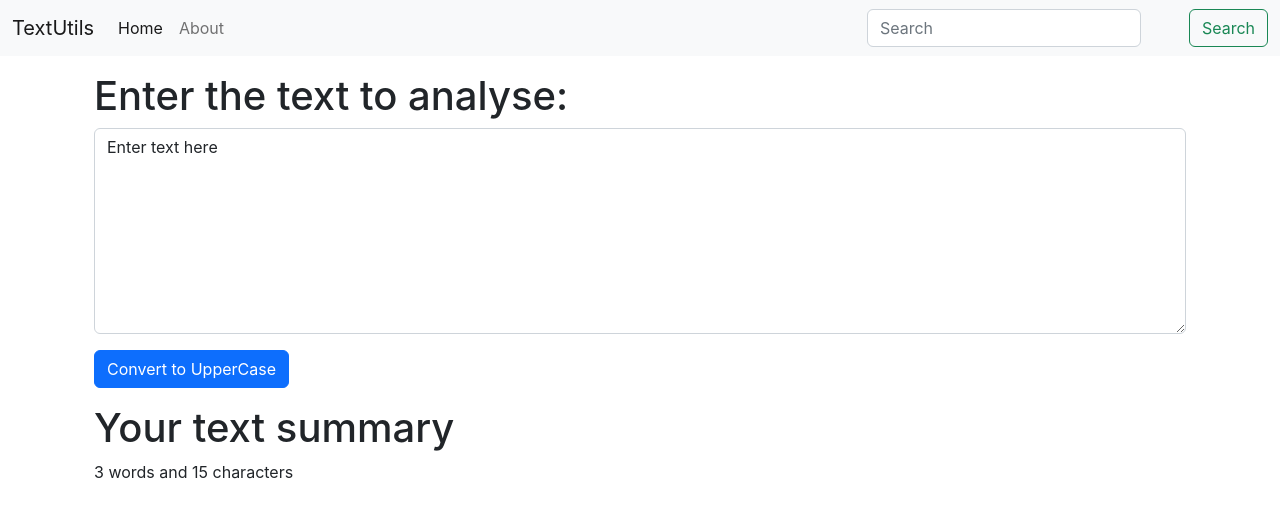
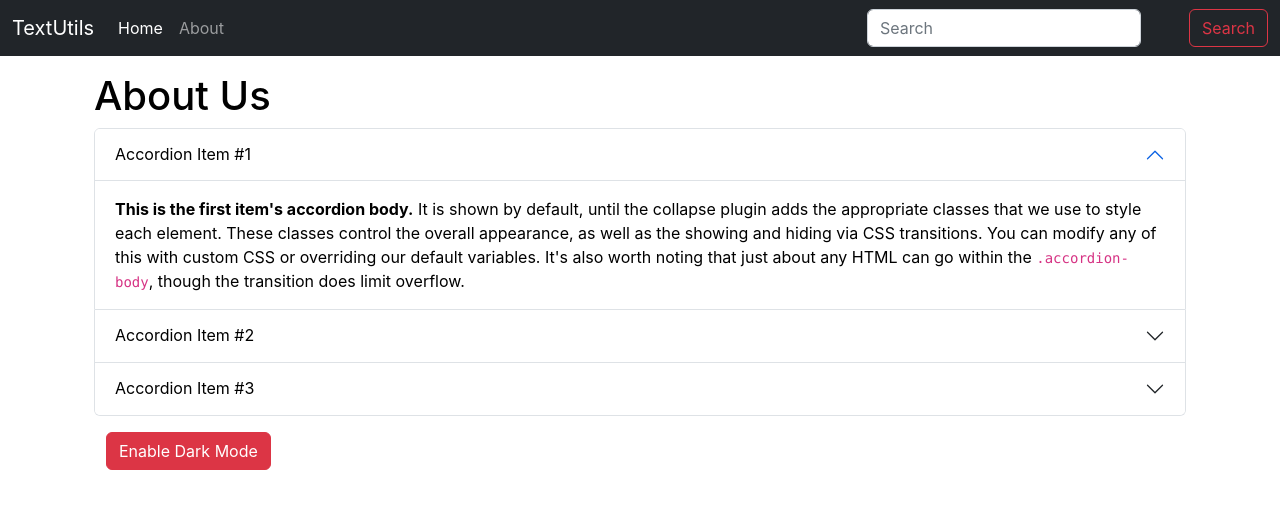
Before and after one commit to AdityaMoudgil/textutils, a React (Create React App) app: page / in a window 1280 px wide. Shown: the top 518 px of the page. Built offline with nearby package versions, Linux system fonts and the light colour scheme.

Commit message:
Dark Light Mode

```diff
--- a/public/index.html
+++ b/public/index.html
@@ -18,6 +18,6 @@
   <body>
     <noscript>You need to enable JavaScript to run this app.</noscript>
     <div id="root"></div>
-    <script src="https://cdn.jsdelivr.net/npm/@popperjs/core@2.11.6/dist/umd/popper.min.js" integrity="sha384-oBqDVmMz9ATKxIep9tiCxS/Z9fNfEXiDAYTujMAeBAsjFuCZSmKbSSUnQlmh/jp3" crossorigin="anonymous"></script>
+    <script src="https://cdn.jsdelivr.net/npm/bootstrap@5.2.3/dist/js/bootstrap.bundle.min.js" integrity="sha384-kenU1KFdBIe4zVF0s0G1M5b4hcpxyD9F7jL+jjXkk+Q2h455rYXK/7HAuoJl+0I4" crossorigin="anonymous"></script>
   </body>
 </html>
--- a/src/App.js
+++ b/src/App.js
@@ -1,7 +1,8 @@
 //import logo from './logo.svg';
 import './App.css';
+import About from './Components/About';
 import Navbar from './Components/Navbar';
-import TextForm from './Components/TextForm';
+//import TextForm from './Components/TextForm';
 
 
 function App() {
@@ -11,7 +12,8 @@
       {/* <Navbar/> */}
       <Navbar title="TextUtils" />
       <div className="container my-3">
-      <TextForm  heading="Enter the text to analyse:" />
+      {/* <TextForm  heading="Enter the text to analyse:" /> */}
+      <About/>
       </div>
 
           </>
--- /dev/null
+++ b/src/Components/About.js
@@ -0,0 +1,87 @@
+import React,{useState} from 'react'
+
+export default function About() {
+
+    // let myStyle={
+    //     color: "white",
+    //     backgroundColor: "black"
+    // }
+
+    const [myStyle, setMyStyle] = useState({
+        color: 'black',
+        backgroundColor: 'white'
+    })
+
+    const[btnText, setbtnText] = useState("Enable Dark Mode")
+
+    const toggleStyle = ()=>
+    {
+        if(myStyle.color === 'black'){
+            setMyStyle({
+                color: 'white',
+                backgroundColor: 'black',
+                border: '1px solid red'
+            })
+            setbtnText("Enable Light Mode")
+        }
+
+        else
+        {
+            setMyStyle({
+                color: 'black',
+                backgroundColor: 'white'
+            })
+            setbtnText("Enable Dark Mode")
+        }
+    }
+
+  return (
+    <div className="container" style={myStyle}>
+        <h1 className='my-2'>About Us</h1>
+      <div className="accordion" id="accordionExample" style={myStyle}>
+  <div className="accordion-item" style={myStyle}>
+    <h2 className="accordion-header" id="headingOne">
+      <button className="accordion-button" style={myStyle} type="button" data-bs-toggle="collapse" data-bs-target="#collapseOne" aria-expanded="true" aria-controls="collapseOne">
+        Accordion Item #1
+      </button>
+    </h2>
+    <div id="collapseOne" className="accordion-collapse collapse show" aria-labelledby="headingOne" data-bs-parent="#accordionExample">
+      <div className="accordion-body">
+        <strong>This is the first item's accordion body.</strong> It is shown by default, until the collapse plugin adds the appropriate classes that we use to style each element. These classes control the overall appearance, as well as the showing and hiding via CSS transitions. You can modify any of this with custom CSS or overriding our default variables. It's also worth noting that just about any HTML can go within the <code>.accordion-body</code>, though the transition does limit overflow.
+      </div>
+    </div>
+  </div>
+  <div className="accordion-item" style={myStyle}>
+    <h2 className="accordion-header" id="headingTwo">
+      <button className="accordion-button collapsed" style={myStyle} type="button" data-bs-toggle="collapse" data-bs-target="#collapseTwo" aria-expanded="false" aria-controls="collapseTwo">
+        Accordion Item #2
+      </button>
+    </h2>
+    <div id="collapseTwo" className="accordion-collapse collapse" aria-labelledby="headingTwo" data-bs-parent="#accordionExample">
+      <div className="accordion-body">
+        <strong>This is the second item's accordion body.</strong> It is hidden by default, until the collapse plugin adds the appropriate classes that we use to style each element. These classes control the overall appearance, as well as the showing and hiding via CSS transitions. You can modify any of this with custom CSS or overriding our default variables. It's also worth noting that just about any HTML can go within the <code>.accordion-body</code>, though the transition does limit overflow.
+      </div>
+    </div>
+  </div>
+  <div className="accordion-item" style={myStyle}>
+    <h2 className="accordion-header" id="headingThree">
+      <button className="accordion-button collapsed" style={myStyle} type="button" data-bs-toggle="collapse" data-bs-target="#collapseThree" aria-expanded="false" aria-controls="collapseThree">
+        Accordion Item #3
+      </button>
+    </h2>
+    <div id="collapseThree" className="accordion-collapse collapse" aria-labelledby="headingThree" data-bs-parent="#accordionExample">
+      <div className="accordion-body">
+        <strong>This is the third item's accordion body.</strong> It is hidden by default, until the collapse plugin adds the appropriate classes that we use to style each element. These classes control the overall appearance, as well as the showing and hiding via CSS transitions. You can modify any of this with custom CSS or overriding our default variables. It's also worth noting that just about any HTML can go within the <code>.accordion-body</code>, though the transition does limit overflow.
+      </div>
+    </div>
+  </div>
+</div>
+
+<div className="container my-3">
+    <button type='button'  onClick={toggleStyle}  className='btn btn-danger'>
+        {btnText}
+    </button>
+</div>
+    </div>
+  )
+}
--- a/src/Components/Navbar.js
+++ b/src/Components/Navbar.js
@@ -4,7 +4,7 @@
 
 export default function Navbar(props) {
   return (
-    <nav className="navbar navbar-expand-lg bg-light">
+    <nav className="navbar navbar-expand-lg navbar-dark bg-dark">
   <div className="container-fluid">
     <a className="navbar-brand" href="/">{props.title}</a>
     <button className="navbar-toggler" type="button" data-bs-toggle="collapse" data-bs-target="#navbarNavDropdown" aria-controls="navbarNavDropdown" aria-expanded="false" aria-label="Toggle navigation">
@@ -23,7 +23,7 @@
 
     <form className="d-flex" role="search">
       <input className="form-control me-5" type="search" placeholder="Search" aria-label="Search"/>
-      <button className="btn btn-outline-success" type="submit">Search</button>
+      <button className="btn btn-outline-danger" type="submit">Search</button>
     </form>
   </div>
 </nav>
--- a/src/Components/TextForm.js
+++ b/src/Components/TextForm.js
@@ -7,6 +7,24 @@
         let newText = text.toUpperCase();
         setText(newText);
     }
+
+    const handleLowClick = ()=>{
+      //console.log("Lowercase was clicked" + text);
+      let newText = text.toLowerCase();
+      setText(newText);
+  }
+
+  const handleClearClick = ()=>{
+     //console.log("Text was cleared");
+    let newText = '';
+    setText(newText);
+}
+
+//   const handleAlternateClick = ()=>{
+//   //console.log("Text was cleared");
+//     let newText =;
+//     setText(newText);
+// }
 
     const handleOnChange = (event)=>{
         console.log("On Change");
@@ -28,12 +46,19 @@
           rows="8"
         ></textarea>
       </div>
-     <button className="btn btn-primary" onClick={handleUpClick}>Convert to UpperCase</button>
+     <button className="btn btn-primary mx-1" onClick={handleUpClick}>Convert to UpperCase</button>
+     <button className="btn btn-primary mx-1" onClick={handleLowClick}>Convert to LowerCase</button>
+     <button className="btn btn-primary mx-1" onClick={handleClearClick}>Clear Text</button>
+
     </div>
 
     <div className="container my-3">
-        <h1> Your text summary</h1>
+        <h2> Your text summary</h2>
         <p>{text.split(" ").length} words and {text.length} characters </p>
+        <p>{0.008 * text.split(" ").length} Minutes to read </p>
+
+        <h2>Preview</h2>
+        <p>{text}</p>
     </div>
     </>
   );
```
